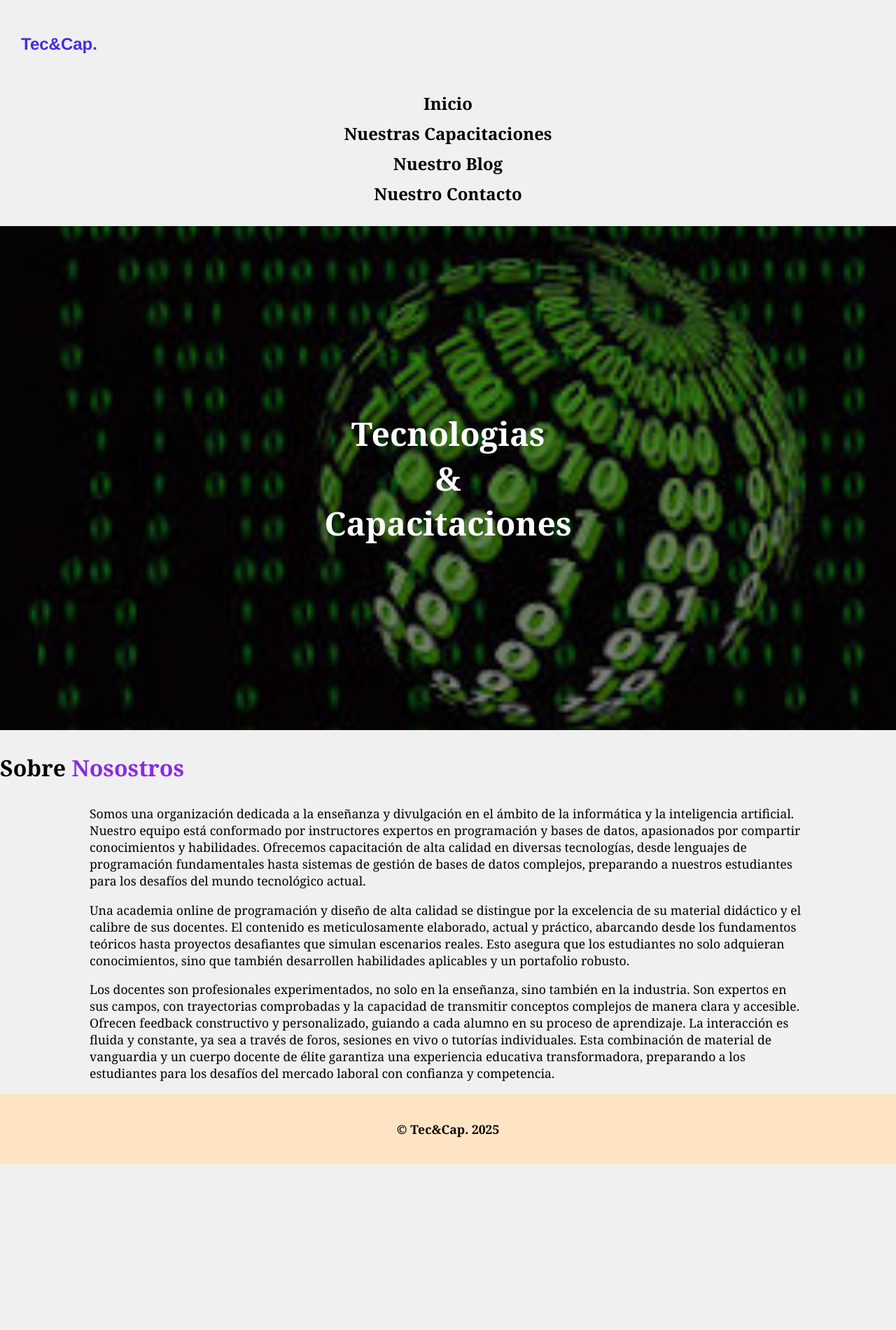
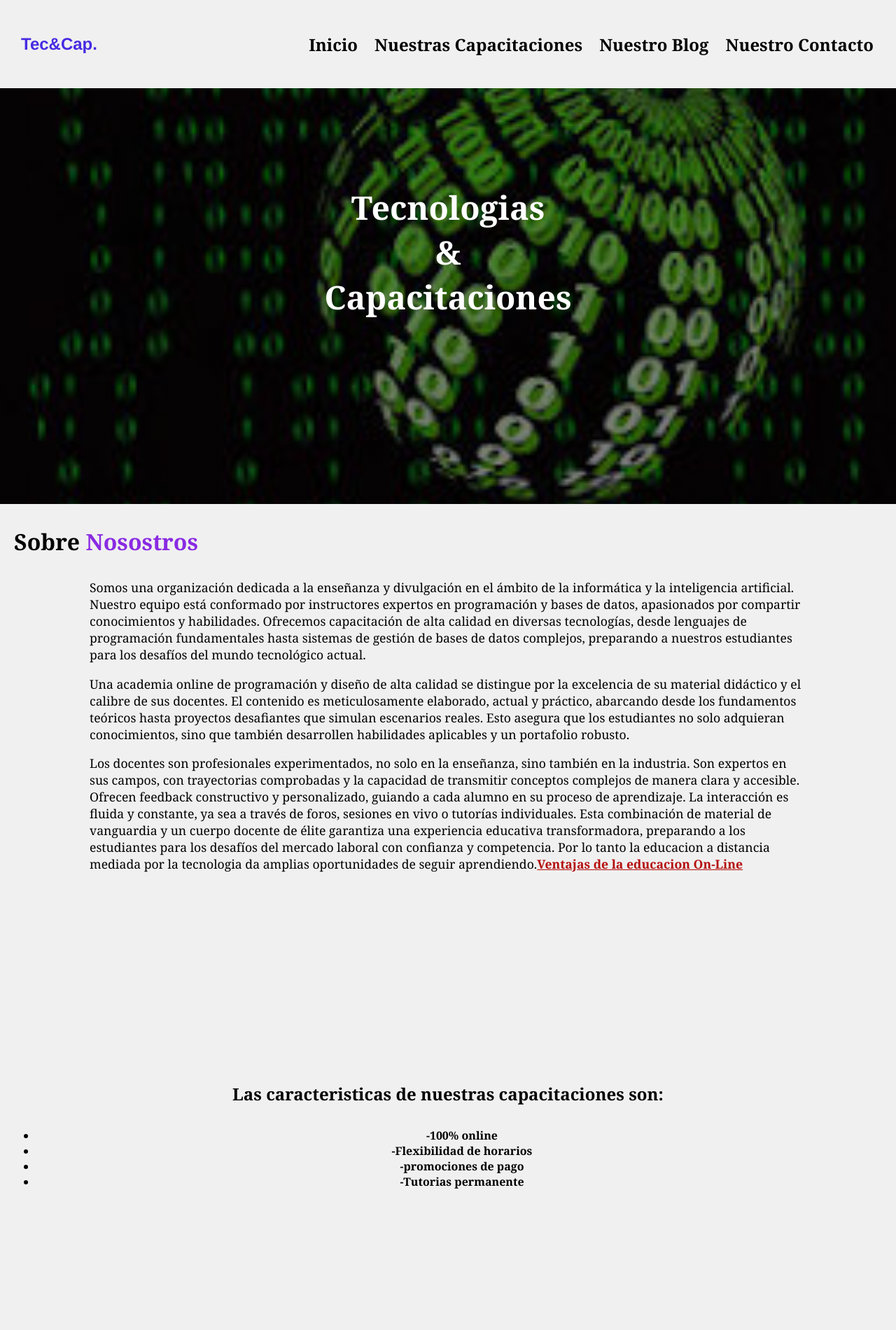
Before and after one commit to fodife/tp.icaro.1, a plain HTML site: page index.html in a window 1280 px wide. Shown: the top 1900 px of the page at 70% size. Before the commit the page ends 1663 px from the top, so only its background shows below. Drawn offline with Linux system fonts and the light colour scheme.

Commit message:
cambio de lista

```diff
--- a/estilos.css
+++ b/estilos.css
@@ -28,16 +28,25 @@ button{
     border: 1px solid rgba(0,0,0,0.5);
     box-shadow: 2px 2px 10px rgba(0, 0, 0, 0.5);
     color: white;
-  background-color: rgb(25, 25, 173);}
+  background-color: rgb(25, 25, 173);
+  transition: background-color 1.2s ease-in-out;
+}
+
 
 
 button:hover{
    background-color: rgb(57, 119, 252);
+
 }
 .container{
     max-width: 1400px;
     margin: auto;
 
+
+}
+
+#sobre-nosotros h3{
+    margin-left: 20px;
 }
 
 .color-palabra{color: blueviolet;}
@@ -117,9 +126,11 @@ p{
     background-color: rgb(209, 206, 206);
     color: black;
 
-    padding: 20px 12px;
+    padding: 20px 12px;;
     justify-content: center;
+
 }
+
 
 #capacitaciones{
     background-color: black;
@@ -133,7 +144,15 @@ p{
     margin: 30px;
     border-radius: 12px;
 }
+a{
+    color: rgb(180, 12, 12);
+    font-weight: bolder;
+    transition: background-color 0.8s ease-in-out;
 
+}
+a:hover{
+    background-color: rgb(29, 236, 167);
+}
 #capacitaciones .container{
      padding: 100px 12px;
 }
@@ -176,7 +195,7 @@ p{
 }
 
 #blog .container{
-     padding: 20px 12px;
+     padding: 30px 20px;
     justify-content: center;
     background-color: black;
     color: white;
@@ -193,6 +212,16 @@ p{
 .formu{
 
     justify-items: center;
+}
+
+
+#caracteristicas .container{
+    text-align: center;
+    padding: 250px 12px;
+}
+
+ul {
+    font-weight: bolder;
 }
 
 footer{
@@ -215,3 +244,27 @@ footer{
 .icono {
     justify-content: center
 }
+
+
+@media (min-width: 720px){
+
+    header{
+        position: fixed;
+        width: 100%;
+
+    }
+
+    header .container{
+        flex-direction: row;
+        justify-content: space-between;
+    }
+    header nav{
+        flex-direction: row;
+        padding-bottom: 0;
+        padding-right: 20px;
+
+    }
+
+
+
+}
--- a/index.html
+++ b/index.html
@@ -33,10 +33,21 @@
 
             <P>Una academia online de programación y diseño de alta calidad se distingue por la excelencia de su material didáctico y el calibre de sus docentes. El contenido es meticulosamente elaborado, actual y práctico, abarcando desde los fundamentos teóricos hasta proyectos desafiantes que simulan escenarios reales. Esto asegura que los estudiantes no solo adquieran conocimientos, sino que también desarrollen habilidades aplicables y un portafolio robusto.
 
-            <p>Los docentes son profesionales experimentados, no solo en la enseñanza, sino también en la industria. Son expertos en sus campos, con trayectorias comprobadas y la capacidad de transmitir conceptos complejos de manera clara y accesible. Ofrecen feedback constructivo y personalizado, guiando a cada alumno en su proceso de aprendizaje. La interacción es fluida y constante, ya sea a través de foros, sesiones en vivo o tutorías individuales. Esta combinación de material de vanguardia y un cuerpo docente de élite garantiza una experiencia educativa transformadora, preparando a los estudiantes para los desafíos del mercado laboral con confianza y competencia.</p>
+            <p>Los docentes son profesionales experimentados, no solo en la enseñanza, sino también en la industria. Son expertos en sus campos, con trayectorias comprobadas y la capacidad de transmitir conceptos complejos de manera clara y accesible. Ofrecen feedback constructivo y personalizado, guiando a cada alumno en su proceso de aprendizaje. La interacción es fluida y constante, ya sea a través de foros, sesiones en vivo o tutorías individuales. Esta combinación de material de vanguardia y un cuerpo docente de élite garantiza una experiencia educativa transformadora, preparando a los estudiantes para los desafíos del mercado laboral con confianza y competencia. Por lo tanto la educacion a distancia mediada por la tecnologia da amplias oportunidades de seguir aprendiendo.<a href="https://www.youtube.com/watch?v=lP8cWtj9OQc">Ventajas de la educacion On-Line</On-Line></a></p>
 
             </div>
         </section>
+        <section id="caracteristicas">
+        <div class="container">
+            <h4>Las caracteristicas de nuestras capacitaciones son:</h4>
+            <ul>
+                <li>-100% online</li>
+                <li>-Flexibilidad de horarios</li>
+                <li>-promociones de pago</li>
+                <li>-Tutorias permanente</li>
+            </ul>
+        </div>
+    </section>
      <footer>
         <div class="container">
          <p>&copy; Tec&Cap. 2025</p>
```
